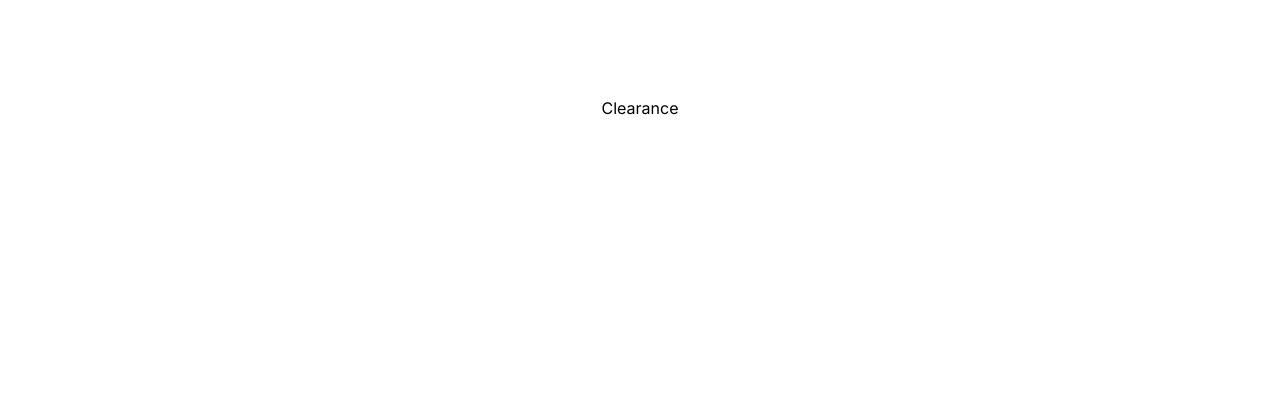
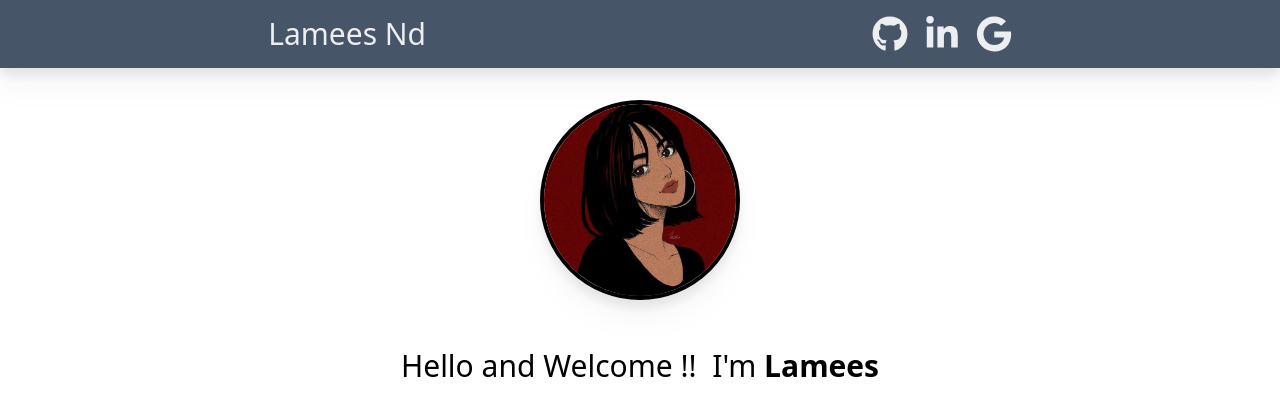
Before and after one commit to lameesnd/next-blog, a Next.js app: page / in a window 1280 px wide. Shown: the top 416 px of the page. Built offline with nearby package versions, Linux system fonts and the light colour scheme.

Commit message:
Add Navbar and Basic page setup

```diff
--- /dev/null
+++ b/app/components/MyProfilePic.tsx
@@ -0,0 +1,17 @@
+import React from "react";
+import Image from "next/image";
+
+export default function MyProfilePic() {
+  return (
+    <section className="w-full mx-auto ">
+      <Image
+        src="/images/profile-picture.jpg"
+        alt="Lamees Nd"
+        width={200}
+        height={200}
+        priority={true}
+        className="rounded-full border-4 border-black dark:border-slate-500 drop-shadow-xl shadow-black mx-auto mt-8"
+      />
+    </section>
+  );
+}
--- /dev/null
+++ b/app/components/Navbar.tsx
@@ -0,0 +1,39 @@
+import React from "react";
+import Link from "next/link";
+import { FaLinkedinIn, FaGithub, FaGoogle } from "react-icons/fa";
+export default function Navbar() {
+  return (
+    <nav className="bg-slate-600 p-4 sticky top-0 drop-shadow-xl z-10 ">
+      <div className="prose prose-xl mx-auto flex justify-between flex-col sm:flex-row">
+        <h1 className="text-3xl font-bold text-white grid place-content-center mb-2 md:mb-0">
+          <Link
+            href="/"
+            className="text-white/90 hover:text-white no-underline"
+          >
+            Lamees Nd
+          </Link>
+        </h1>
+        <div className="flex flex-row justify-center sm:justify-evenly align-middle gap-4 text-white text-3xl lg:text-4xl">
+          <Link
+            href="https://github.com/lameesnd"
+            className="text-white/90 hover:text-white"
+          >
+            <FaGithub />
+          </Link>
+          <Link
+            href="https://www.linkedin.com/in/lamees-nasr-aldean/"
+            className="text-white/90 hover:text-white"
+          >
+            <FaLinkedinIn />
+          </Link>
+          <Link
+            href="https://www.google.com/search?q=lamees+nasr+aldean"
+            className="text-white/90 hover:text-white"
+          >
+            <FaGoogle />
+          </Link>
+        </div>
+      </div>
+    </nav>
+  );
+}
--- a/app/layout.tsx
+++ b/app/layout.tsx
@@ -1,12 +1,10 @@
 import type { Metadata } from "next";
-import { Inter } from "next/font/google";
 import "./globals.css";
-
-const inter = Inter({ subsets: ["latin"] });
-
+import Navbar from "./components/Navbar";
+import MyProfilePic from "./components/MyProfilePic";
 export const metadata: Metadata = {
-  title: "Create Next App",
-  description: "Generated by create next app",
+  title: "Lamees's Blogs",
+  description: "Created by Lamees Nd",
 };
 
 export default function RootLayout({
@@ -16,7 +14,11 @@ export default function RootLayout({
 }>) {
   return (
     <html lang="en">
-      <body className={inter.className}>{children}</body>
+      <body className="dark:bg-slate-800">
+        <Navbar />
+        <MyProfilePic />
+        {children}
+      </body>
     </html>
   );
 }
--- a/app/page.tsx
+++ b/app/page.tsx
@@ -1,9 +1,12 @@
-import Image from "next/image";
-
 export default function Home() {
   return (
-    <main className="flex min-h-screen flex-col items-center justify-between p-24">
-      <h1>Clearance</h1>
+    <main className="px-6 mx-auto">
+      <p className="my-12 text-3xl text-center dark:text-white">
+        Hello and Welcome !! &nbsp;
+        <span className="whitespace-nowrap">
+          I'm <span className="font-bold">Lamees</span>
+        </span>
+      </p>
     </main>
   );
 }
--- a/tailwind.config.ts
+++ b/tailwind.config.ts
@@ -15,6 +15,8 @@ const config: Config = {
       },
     },
   },
-  plugins: [],
+  plugins: [
+    require('@tailwindcss/typography'),
+  ],
 };
 export default config;
```
Also changed, not shown: package.json (+6 -4 lines), public/images/profile-picture.jpg (added), 1 other file (tests, documents, lock files or other folders).
